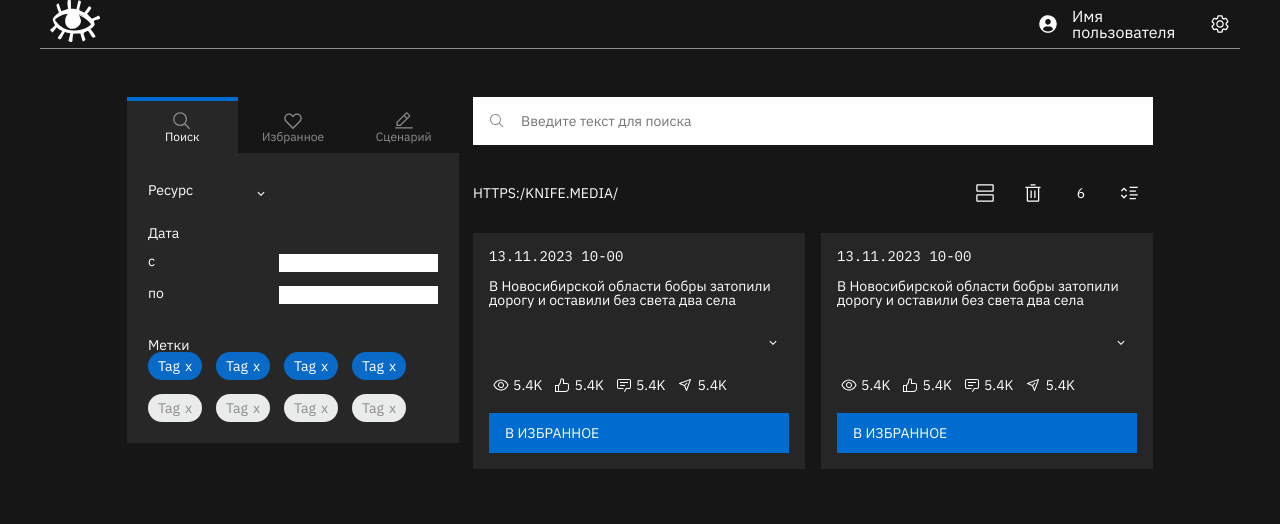
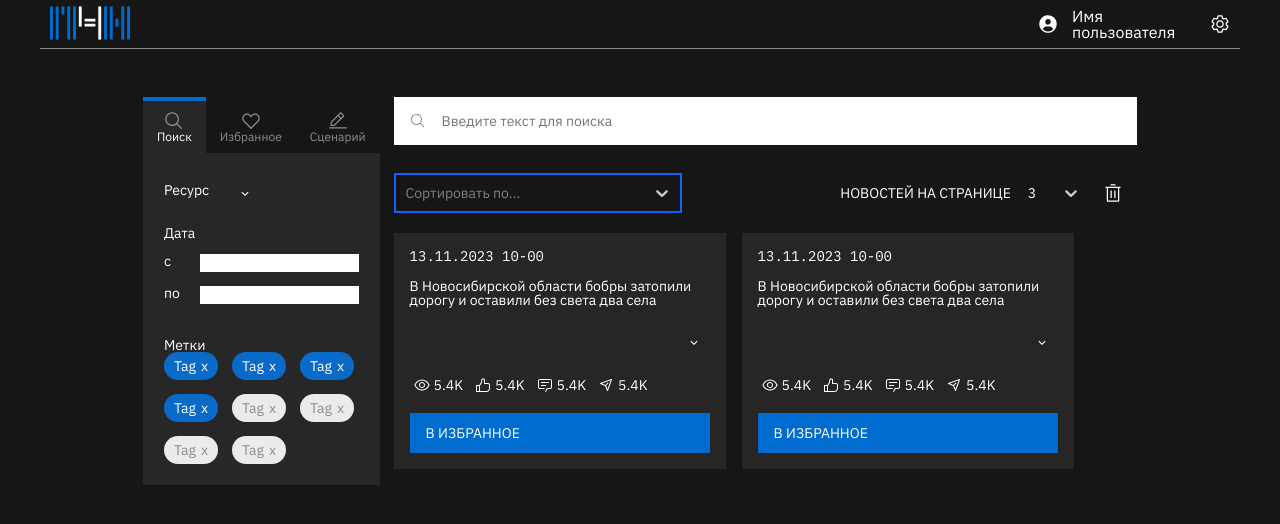
Before and after one commit to iGafar/team_18_front, a React (Create React App) app: page /user in a window 1280 px wide. Shown: the top 524 px of the page. Built offline with nearby package versions, Linux system fonts and the light colour scheme.

Commit message:
made select

```diff
--- a/package.json
+++ b/package.json
@@ -12,6 +12,7 @@
     "react-redux": "^8.1.3",
     "react-router-dom": "^6.18.0",
     "react-scripts": "5.0.1",
+    "react-select": "^5.8.0",
     "web-vitals": "^2.1.4"
   },
   "scripts": {
--- a/src/components/Header/Header.css
+++ b/src/components/Header/Header.css
@@ -3,6 +3,9 @@
 }
 
 .header .container {
+  display: flex;
+	justify-content: space-between;
+	align-items: center;
   border-bottom: 1px #8d8d8d solid;
 }
 
--- a/src/components/Main/Main.css
+++ /dev/null
@@ -1,3 +0,0 @@
-.main {
-  flex-grow: 1;
-}
--- a/src/components/NewsBlock/NewsBlock.css
+++ b/src/components/NewsBlock/NewsBlock.css
@@ -1,4 +1,4 @@
-.newsPage{
+.newsPage {
   display: flex;
   width: 100%;
   margin-bottom: 16px;
@@ -50,26 +50,86 @@
   gap: 16px;
 }
 
+.news-select__control {
+  width: 288px;
+  background-color: #161616 !important;
+  border: 2px solid #0f62fe !important;
+  text-transform: none !important;
+  box-shadow: none !important;
+  border-radius: 0 !important;
+}
+
+.news-number__control {
+  width: 78px !important;
+  height: 48px !important;
+  box-shadow: none !important;
+  border-radius: 0 !important;
+  border: none !important;
+  text-align: center;
+  background-color: #161616 !important;
+}
+
+.news-select__single-value,
+.news-number__single-value {
+  color: #fff !important;
+}
+
+.news-select__indicator-separator,
+.news-number__indicator-separator {
+  display: none !important;
+}
+
+.news-select__menu,
+.news-number__menu {
+  background-color: #161616 !important;
+  color: #a8a8a8 !important;
+  text-transform: none !important;
+}
+
+.news-number__menu {
+  width: 48px !important;
+}
+
+.news-select__option,
+.news-number__option {
+  background-color: #161616 !important;
+}
+
+.news-number__option {
+  width: 48px !important;
+  height: 48px !important;
+  display: flex !important;
+  align-items: center !important;
+  justify-content: center;
+}
+
+.news-select__option:hover,
+.news-select__option:focus-visible,
+.news-number__option:hover,
+.news-number__option:focus-visible {
+  background-color: #0f62fe !important;
+  cursor: pointer !important;
+}
+
 .icon-block {
   display: flex;
   align-items: center;
 }
 
-.icon-block span {
+.icon-block span:not(:first-child) {
   display: inline-block;
   text-align: center;
-  vertical-align: auto;
-  width: 48px;
-  height: 48px;
+  min-width: 48px;
+  min-height: 48px;
 }
 
-.icon-block span:hover {
+.icon-block span:hover:not(:first-child) {
   cursor: pointer;
   background-color: #262626;
 }
 
-.icon-block span * {
+.icon-block span img {
   position: relative;
   top: 50%;
-  transform: translateY(-50%);
+  transform: translateY(70%);
 }
--- a/src/components/NewsBlock/NewsBlock.jsx
+++ b/src/components/NewsBlock/NewsBlock.jsx
@@ -3,31 +3,52 @@ import "./NewsBlock.css";
 import view from "../../assets/images/view-card.svg";
 import sort from "../../assets/images/sort.svg";
 import trash from "../../assets/images/trash.svg";
-import NewsItem from '../NewsItem/NewsItem'
+import NewsItem from "../NewsItem/NewsItem";
+import Select from "react-select";
 
 export default function NewsBlock() {
+  const optionsSort = [
+    { value: "date", label: "Дате" },
+    { value: "comments", label: "Комментариям" },
+    { value: "reposts", label: "Репостам" },
+    { value: "likes", label: "Лайкам" },
+    { value: "views", label: "Просмотрам" },
+    { value: "all", label: "Все параметры" },
+  ];
+
+  const optionsNumber = [
+    { value: "3", label: "3" },
+    { value: "6", label: "6" },
+    { value: "9", label: "9" },
+    { value: "12", label: "12" },
+    { value: "15", label: "15" },
+  ];
+
   return (
     <div className="newsPage">
-
       <div className="news">
         <label className="news__search">
           <input type="search" placeholder="Введите текст для поиска"></input>
         </label>
 
         <div className="news__info">
-          <p>https:/knife.media/</p>
+          <Select
+            className="news-select-container"
+            classNamePrefix="news-select"
+            placeholder="Сортировать по..."
+            options={optionsSort}
+          />
           <div className="icon-block">
-            <span>
-              <img src={view}></img>
-            </span>
+            <span>Новостей на странице</span>
+            <Select
+              className="news-number-container"
+              classNamePrefix="news-number"
+              placeholder="3"
+              options={optionsNumber}
+							defaultValue={optionsNumber[0]}
+            />
             <span>
               <img src={trash}></img>
-            </span>
-            <span>
-              <p>6</p>
-            </span>
-            <span>
-              <img src={sort}></img>
             </span>
           </div>
         </div>
@@ -35,7 +56,7 @@ export default function NewsBlock() {
           <NewsItem />
           <NewsItem />
         </div>
+      </div>
     </div>
-</div>
   );
 }
--- a/src/components/Sidebar/Sidebar.css
+++ b/src/components/Sidebar/Sidebar.css
@@ -1,5 +1,5 @@
 .sidebar {
-    min-width: 332px;
+    width: 300px;
     margin-right: 1rem;
 }
 
--- a/src/index.css
+++ b/src/index.css
@@ -7,7 +7,5 @@ body {
   max-width: 1200px;
   margin: 0 auto;
   padding: 0 10px;
-  display: flex;
-  justify-content: space-between;
   font-family: "IBM Plex Sans", sans-serif;
 }
--- a/src/pages/Admin/Admin.css
+++ b/src/pages/Admin/Admin.css
@@ -0,0 +1,13 @@
+.admin .container {
+	display: flex;
+	flex-direction: column;
+}
+
+.admin h2 {
+
+}
+
+.admin__block {
+	display: flex;
+	justify-content: space-between;
+}
--- a/src/pages/Admin/Admin.jsx
+++ b/src/pages/Admin/Admin.jsx
@@ -1,21 +1,24 @@
 import React from "react";
 import Header from "../../components/Header/Header";
-import AdminAddUser from "../../components/AdminAddUser/AdminAddUser"
+import AdminAddUser from "../../components/AdminAddUser/AdminAddUser";
 import UsersList from "../../components/UsersList/UsersList";
 import AdminUserInfo from "../../components/AdminUserInfo/AdminUserInfo";
+import './Admin.css'
 
 export default function admin() {
   return (
     <>
       <Header />
       <main className="admin">
-				<div className="container">
-					<h2>Пользователи</h2>
-          <AdminUserInfo/>
-					<UsersList />
-          <AdminAddUser/>
-				</div>
-			</main>
+        <div className="container">
+          <h2>Пользователи</h2>
+          <div className="admin__block">
+            <AdminUserInfo />
+            <UsersList />
+            <AdminAddUser />
+          </div>
+        </div>
+      </main>
     </>
   );
 }
--- /dev/null
+++ b/src/pages/User/User.css
@@ -0,0 +1,4 @@
+.user .container {
+	display: flex;
+	justify-content: space-between;
+}
--- a/src/pages/User/User.jsx
+++ b/src/pages/User/User.jsx
@@ -2,6 +2,7 @@ import React from "react";
 import Header from "../../components/Header/Header";
 import NewsBlock from "../../components/NewsBlock/NewsBlock";
 import Sidebar from "../../components/Sidebar/Sidebar";
+import "./User.css"
 
 export default function admin() {
   return (
```
Also changed, not shown: src/components/Main/Main.jsx (deleted, +0 -10 lines), src/assets/images/logo.svg, 1 other file (tests, documents, lock files or other folders). Lines whose indentation alone changed are shown as unchanged.
